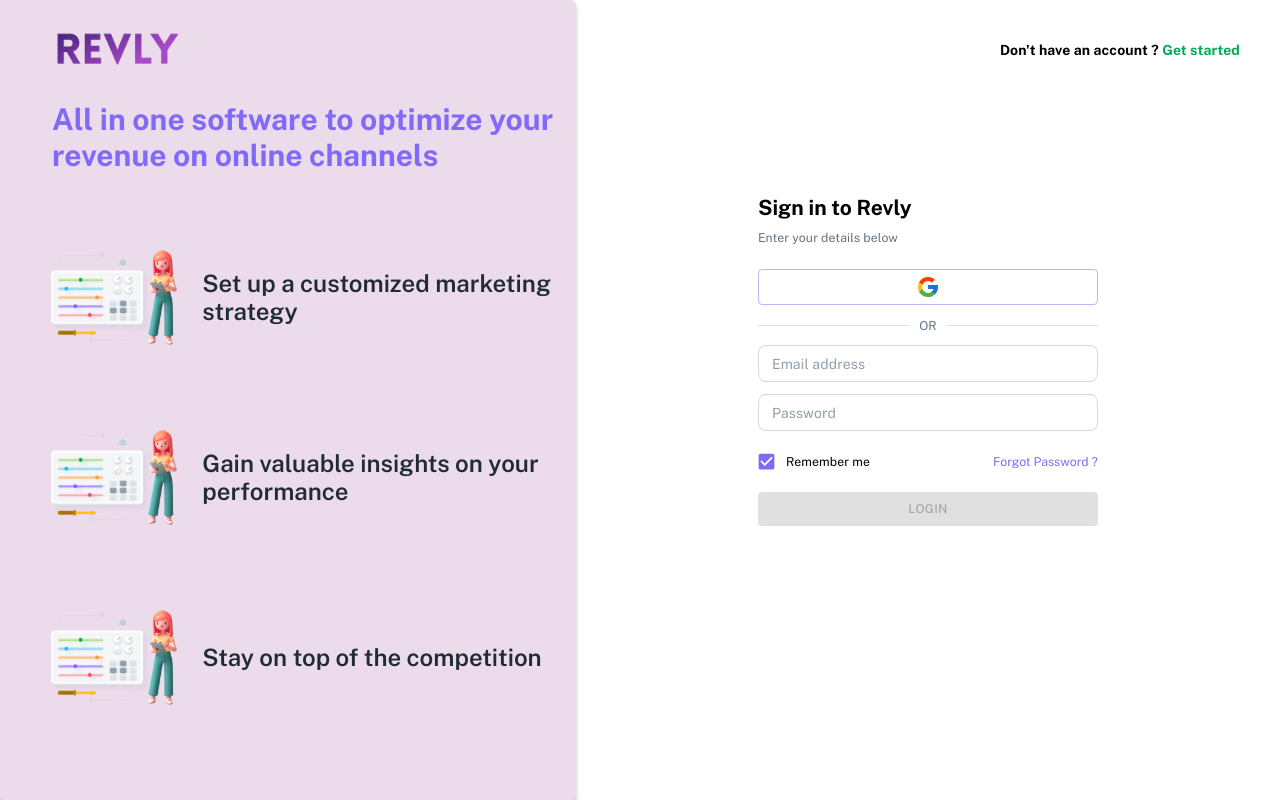
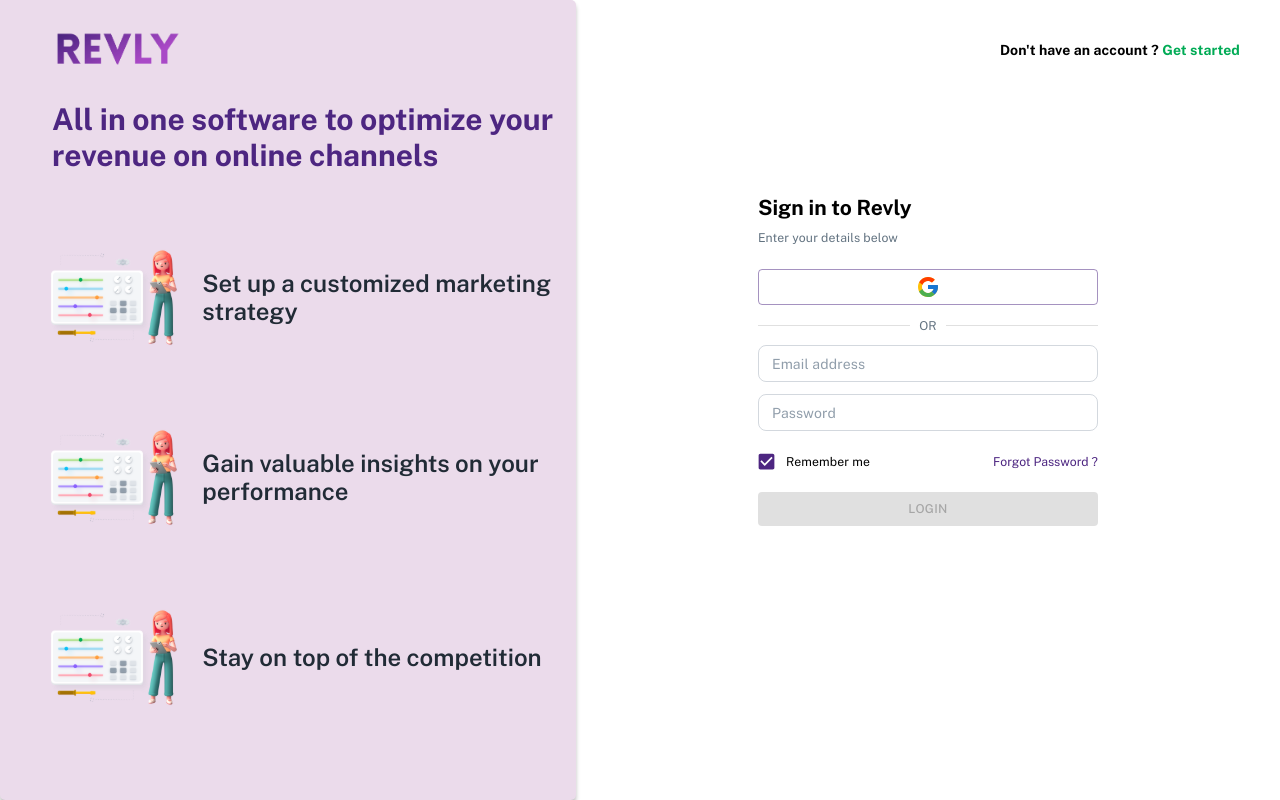
Before and after one commit to blkdot/revly-webapp, a React (Create React App) app: page / in a window 1280 px wide. Built offline with nearby package versions, Linux system fonts and the light colour scheme; no server answers.

Commit message:
fix: use old main color

```diff
--- a/src/App.jsx
+++ b/src/App.jsx
@@ -28,7 +28,7 @@ import AuthLayout from './components/layout/authLayout/AuthLayout';
 const theme = createTheme({
   palette: {
     primary: {
-      main: '#826AF9',
+      main: '#4D2681',
     },
   },
 });
--- a/src/library.scss
+++ b/src/library.scss
@@ -3,7 +3,7 @@
 
 $base-font: 'Public Sans', sans-serif;
 
-$color-main: #826AF9;
+$color-main: #4D2681;
 $color-main-light: #4d26813f;
 $color-second: #704cfc4d;
 $color-third: #f0ecf4;
```
